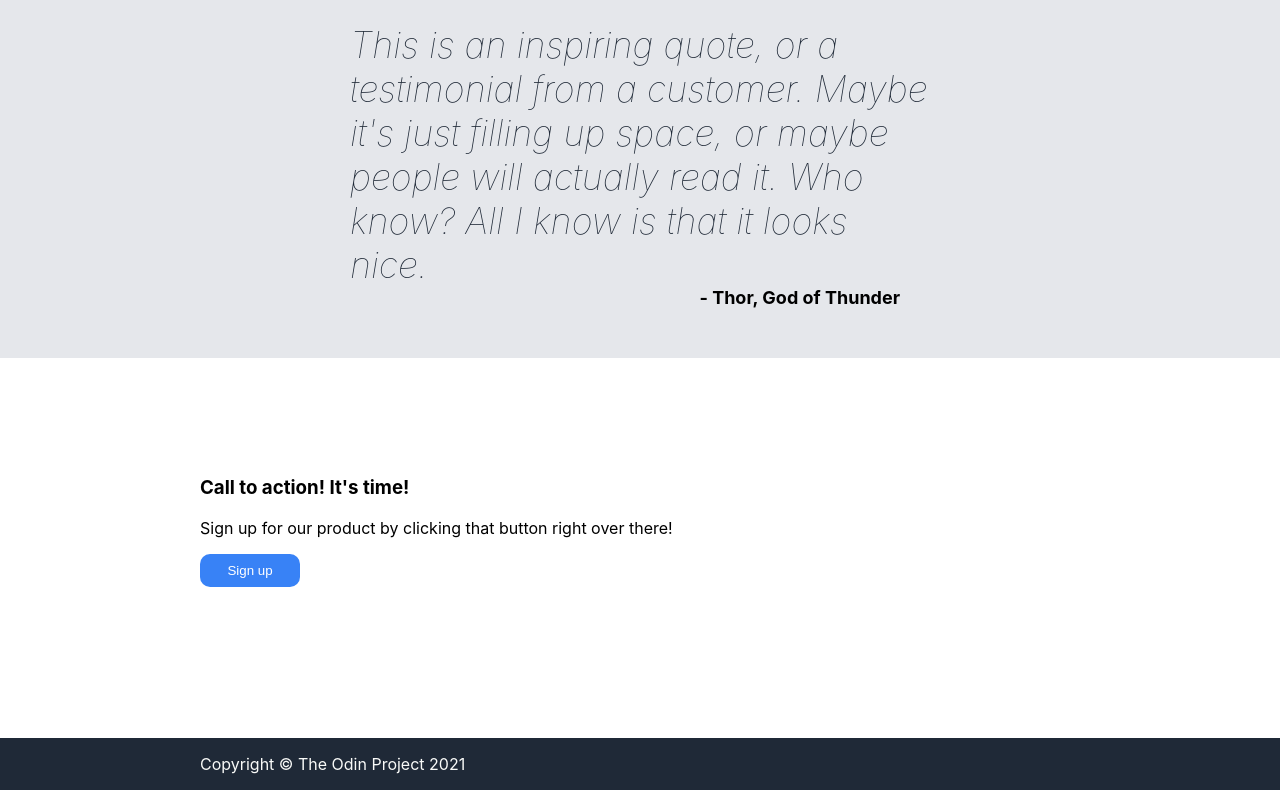
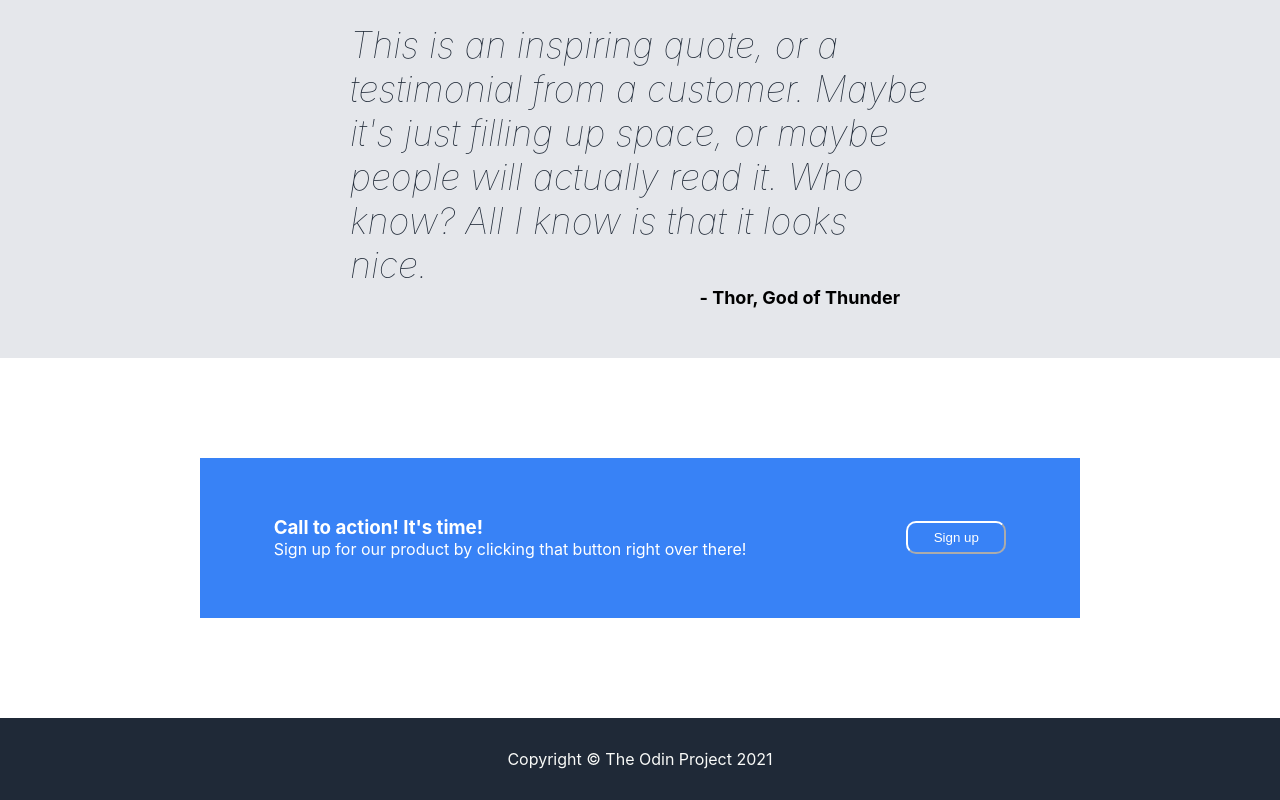
Before and after one commit to karolpiekut/odinLandingPage, a plain HTML site: page index.html in a window 1280 px wide. Shown: the part 1043-1843 px from the top of the page. Drawn offline with Linux system fonts and the light colour scheme.

Commit message:
Update CSS for the rest of the page

```diff
--- a/css/styles.css
+++ b/css/styles.css
@@ -158,3 +158,30 @@ button {
     margin: 0;
     padding-right: 30px;
 }
+
+.four {
+    display: flex;
+    justify-content: center;
+    align-items: center;
+    background: #3882F6 ;
+    margin: 100px 200px;
+    padding: 30px 0;
+    gap: 160px;
+    color: white;
+    min-height: 100px;
+
+}
+
+.four button {
+    border-color: white;
+    border-width: 2px;
+}
+.four-left {
+    margin: 0;
+    padding: 0;
+}
+
+footer {
+    text-align: center;
+    padding: 15px;
+}
--- a/index.html
+++ b/index.html
@@ -49,9 +49,11 @@
         <p class="signature">- Thor, God of Thunder</p>
     </div>
     <div class="four">
-        <h3>Call to action! It's time!</h3>
-        <p>Sign up for our product by clicking that button right over there!</p>
-        <button>Sign up</button>
+        <div>
+            <h3 class="four-left">Call to action! It's time!</h3>
+            <p class="four-left">Sign up for our product by clicking that button right over there!</p>
+            </div>
+        <button class="button-four">Sign up</button>
     </div>
     </main>
 <footer>
```
